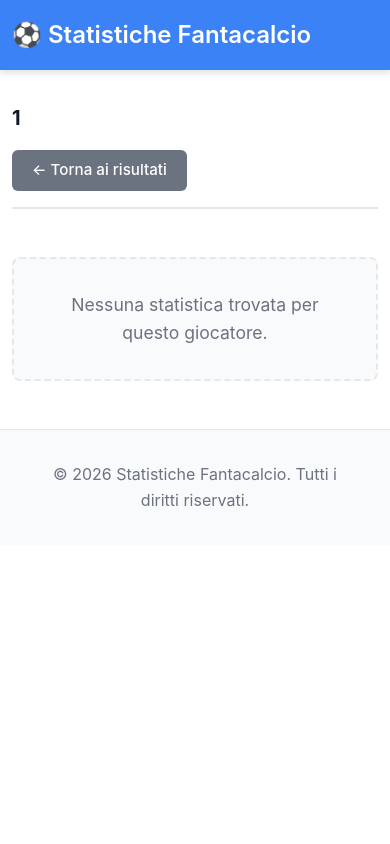
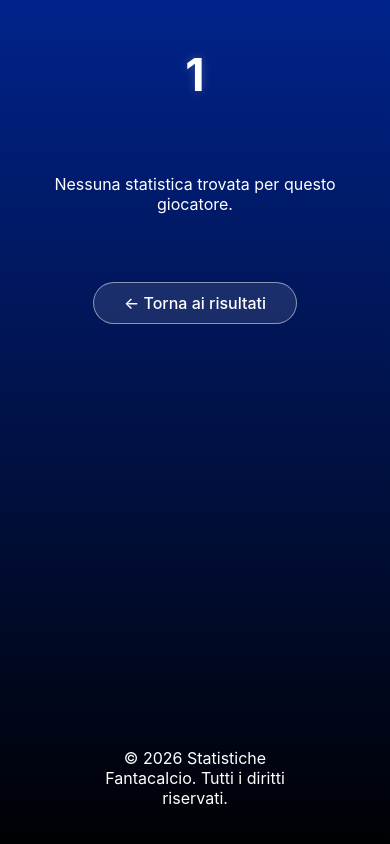
Before and after one commit to SaturnAnton/fanta-tracker, a Flask app: page /player/1 in a window 390 px wide. Run offline with Flask 3, Linux system fonts and the light colour scheme.

Commit message:
Miglioramento della parte grafica

```diff
--- a/main.py
+++ b/main.py
@@ -8,7 +8,6 @@ app = Flask(
     static_folder="static",
     static_url_path="/static",
 )
-
 
 app.register_blueprint(api_bp)
 
@@ -23,3 +22,6 @@ def home():
 def player_details(player_name: str):
     """Render the player details page."""
     return render_template("player.html", player_name=player_name)
+
+if __name__ == '__main__':
+    app.run(debug=True, host='0.0.0.0', port=5000)
--- a/static/css/style.css
+++ b/static/css/style.css
@@ -1,225 +1,126 @@
-/* ========================================
-   Global Styles
-   ======================================== */
-
-* {
-    margin: 0;
-    padding: 0;
-    box-sizing: border-box;
-}
-
 :root {
     --primary-color: #3b82f6;
     --primary-dark: #1e40af;
     --secondary-color: #6b7280;
-    --success-color: #10b981;
-    --danger-color: #ef4444;
     --border-color: #e5e7eb;
     --bg-light: #f9fafb;
     --text-primary: #111827;
     --text-secondary: #6b7280;
-    --shadow-sm: 0 1px 2px rgba(0, 0, 0, 0.05);
     --shadow-md: 0 4px 6px rgba(0, 0, 0, 0.1);
-    --shadow-lg: 0 10px 15px rgba(0, 0, 0, 0.1);
-}
-
-html {
-    scroll-behavior: smooth;
 }
 
 body {
-    font-family: -apple-system, BlinkMacSystemFont, 'Segoe UI', Roboto, 'Helvetica Neue', Arial, sans-serif;
-    color: var(--text-primary);
-    background-color: #ffffff;
-    line-height: 1.6;
+    margin: 0;
+    padding: 0;
+    font-family: 'Inter', sans-serif;
+    background: linear-gradient(to top, #000000, #002288, #0044ff, #002288, #000000);
+    background-size: 100% 400%;
+    animation: gradientMove 15s ease infinite;
+    min-height: 100vh;
+    display: flex;
+    flex-direction: column;
+    align-items: center;
+    position: relative;
+    color: white;
 }
 
-/* ========================================
-   Navbar
-   ======================================== */
-
-.navbar {
-    background-color: var(--primary-color);
-    color: white;
-    padding: 1rem 0;
-    box-shadow: var(--shadow-md);
-    position: sticky;
-    top: 0;
-    z-index: 100;
+@keyframes gradientMove {
+    0% { background-position: 0% 0%; }
+    50% { background-position: 0% 100%; }
+    100% { background-position: 0% 0%; }
 }
 
-.navbar-brand a {
-    color: white;
-    text-decoration: none;
-    font-size: 1.5rem;
-    font-weight: 600;
+.hero {
+    position: absolute;
+    bottom: calc(50% + 40px);
+    left: 50%;
+    transform: translateX(-50%);
+    text-align: center;
 }
 
-.navbar-brand a:hover {
-    opacity: 0.9;
-}
-
-/* ========================================
-   Container
-   ======================================== */
-
-.container {
-    max-width: 1200px;
-    margin: 0 auto;
-    padding: 0 1rem;
-}
-
-/* ========================================
-   Hero Section
-   ======================================== */
-
-.hero {
-    text-align: center;
-    padding: 3rem 1rem;
-    background: linear-gradient(135deg, var(--primary-color), var(--primary-dark));
-    color: white;
-    border-radius: 8px;
-    margin: 2rem 0;
+.hero h1, .hero p {
+    margin: 0;
+    color: #ffffff;
+    text-shadow: 0 0 4px rgba(255, 255, 255, 0.4);
+    background: transparent;
+    -webkit-font-smoothing: antialiased;
 }
 
 .hero h1 {
     font-size: 2.5rem;
-    margin-bottom: 1rem;
+    margin-bottom: 10px;
 }
 
-.hero p {
-    font-size: 1.1rem;
-    opacity: 0.9;
-}
-
-/* ========================================
-   Search Container
-   ======================================== */
-
 .search-container {
-    display: flex;
-    justify-content: center;
-    margin: 2rem 0;
+    position: absolute;
+    top: 50%;
+    left: 50%;
+    transform: translate(-50%, -50%);
+    width: 100%;
+    max-width: 500px;
 }
 
 .search-box-wrapper {
     position: relative;
     width: 100%;
-    max-width: 500px;
 }
 
 .search-box {
     width: 100%;
-    padding: 0.75rem 1rem;
-    font-size: 1rem;
-    border: 2px solid var(--border-color);
-    border-radius: 8px;
-    transition: all 0.2s ease;
+    padding: 15px 25px;
+    font-size: 1.1rem;
+    color: #000000;
+    background-color: #ffffff;
+    border: none;
+    border-radius: 30px;
+    box-sizing: border-box;
+    box-shadow: 0 5px 15px rgba(0, 0, 0, 0.1);
     outline: none;
 }
 
 .search-box:focus {
-    border-color: var(--primary-color);
-    box-shadow: 0 0 0 3px rgba(59, 130, 246, 0.1);
+    box-shadow: 0 5px 20px rgba(0, 68, 255, 0.3);
 }
-
-/* ========================================
-   Suggestions Dropdown
-   ======================================== */
 
 .suggestions-dropdown {
     position: absolute;
-    top: 100%;
+    top: calc(100% + 10px);
     left: 0;
-    right: 0;
-    background: white;
-    border: 2px solid var(--border-color);
-    border-top: none;
-    border-radius: 0 0 8px 8px;
-    max-height: 400px;
-    overflow-y: auto;
-    z-index: 1000;
-    box-shadow: var(--shadow-lg);
-}
-
-.suggestions-dropdown.hidden {
-    display: none;
+    width: 100%;
+    background-color: #ffffff;
+    border-radius: 15px;
+    box-shadow: 0 10px 25px rgba(0, 0, 0, 0.15);
+    overflow: hidden;
+    z-index: 10;
 }
 
 .suggestion-item {
-    padding: 0.75rem 1rem;
+    padding: 15px 25px;
+    color: #000000;
+    font-size: 1rem;
     cursor: pointer;
-    transition: background-color 0.15s ease;
-    border-bottom: 1px solid var(--border-color);
+    border-bottom: 1px solid #f0f0f0;
+    transition: background-color 0.2s ease;
 }
 
-.suggestion-item:last-child {
+.suggestion-item:hover {
+    background-color: #f9f9f9;
+}
+
+.player-header {
+    text-align: center;
+    margin-top: 3rem;
+    margin-bottom: 1.5rem;
+    width: 100%;
     border-bottom: none;
 }
 
-.suggestion-item:hover {
-    background-color: var(--bg-light);
+.player-header h1 {
+    font-size: 2.8rem;
+    color: #ffffff;
+    margin: 0;
+    text-shadow: 0 0 10px rgba(255, 255, 255, 0.2);
 }
-
-.suggestion-item strong {
-    color: var(--primary-color);
-    font-weight: 600;
-}
-
-/* ========================================
-   Player Header
-   ======================================== */
-
-.player-header {
-    display: flex;
-    justify-content: space-between;
-    align-items: center;
-    margin: 2rem 0 3rem 0;
-    padding-bottom: 1rem;
-    border-bottom: 2px solid var(--border-color);
-}
-
-.player-header h1 {
-    font-size: 2rem;
-}
-
-/* ========================================
-   Buttons
-   ======================================== */
-
-.btn {
-    display: inline-block;
-    padding: 0.5rem 1.25rem;
-    font-size: 0.95rem;
-    border: none;
-    border-radius: 6px;
-    cursor: pointer;
-    text-decoration: none;
-    transition: all 0.2s ease;
-    font-weight: 500;
-}
-
-.btn-primary {
-    background-color: var(--primary-color);
-    color: white;
-}
-
-.btn-primary:hover {
-    background-color: var(--primary-dark);
-}
-
-.btn-secondary {
-    background-color: var(--secondary-color);
-    color: white;
-}
-
-.btn-secondary:hover {
-    background-color: #4b5563;
-}
-
-/* ========================================
-   Table Styles
-   ======================================== */
 
 .table-container {
     margin: 2rem 0;
@@ -236,6 +137,7 @@ body {
     width: 100%;
     border-collapse: collapse;
     background-color: white;
+    color:#000000
 }
 
 .player-table thead {
@@ -263,103 +165,45 @@ body {
     background-color: rgba(249, 250, 251, 0.5);
 }
 
-/* ========================================
-   Message States
-   ======================================== */
+.button-footer {
+    text-align: center;
+    margin-top: 20px;
+    margin-bottom: 50px;
+    width: 100%;
+}
 
-.loading,
-.no-data,
-.no-results {
-    text-align: center;
-    padding: 2rem;
-    font-size: 1.1rem;
-    color: var(--text-secondary);
+.btn-secondary {
+    display: inline-block;
+    padding: 10px 30px;
+    background-color: rgba(255, 255, 255, 0.1);
+    color: white;
+    border: 1px solid rgba(255, 255, 255, 0.5);
+    border-radius: 25px;
+    text-decoration: none;
+    font-weight: 500;
+    transition: all 0.3s ease;
+}
+
+.btn-secondary:hover {
+    background-color: white;
+    color: black;
 }
 
 .hidden {
     display: none !important;
 }
 
-.no-data,
-.no-results {
-    background-color: var(--bg-light);
-    border-radius: 8px;
-    border: 2px dashed var(--border-color);
+.loading, .no-data {
+    text-align: center;
+    padding: 2rem;
+    color: white;
 }
 
-/* ========================================
-   Footer
-   ======================================== */
-
 .footer {
-    background-color: var(--bg-light);
-    color: var(--text-secondary);
+    color: #ffffff;
+    position: absolute;
+    bottom: 20px;
+    left: 50%;
+    transform: translateX(-50%);
     text-align: center;
-    padding: 2rem;
-    margin-top: 3rem;
-    border-top: 1px solid var(--border-color);
 }
-
-.footer p {
-    margin: 0;
-}
-
-/* ========================================
-   Responsive Design
-   ======================================== */
-
-@media (max-width: 768px) {
-    .hero {
-        padding: 2rem 1rem;
-    }
-
-    .hero h1 {
-        font-size: 1.75rem;
-    }
-
-    .hero p {
-        font-size: 1rem;
-    }
-
-    .player-header {
-        flex-direction: column;
-        gap: 1rem;
-        align-items: flex-start;
-    }
-
-    .player-header h1 {
-        font-size: 1.5rem;
-    }
-
-    .player-table {
-        font-size: 0.9rem;
-    }
-
-    .player-table th,
-    .player-table td {
-        padding: 0.5rem;
-    }
-
-    .search-box-wrapper {
-        max-width: 100%;
-    }
-}
-
-@media (max-width: 480px) {
-    .container {
-        padding: 0 0.75rem;
-    }
-
-    .hero h1 {
-        font-size: 1.5rem;
-    }
-
-    .player-header h1 {
-        font-size: 1.25rem;
-    }
-
-    .search-box {
-        padding: 0.5rem 0.75rem;
-        font-size: 0.95rem;
-    }
-}
--- a/templates/base.html
+++ b/templates/base.html
@@ -3,18 +3,11 @@
 <head>
     <meta charset="UTF-8">
     <meta name="viewport" content="width=device-width, initial-scale=1.0">
-    <title>{% block title %}Statistiche Fantacalcio{% endblock %}</title>
+    <title>FantaTracker</title>
+    <link rel="icon" type="image/png" href="{{ url_for('static', filename='img/ball.png') }}">
     <link rel="stylesheet" href="{{ url_for('static', filename='css/style.css') }}">
 </head>
 <body>
-    <nav class="navbar">
-        <div class="container">
-            <div class="navbar-brand">
-                <a href="{{ url_for('home') }}">⚽ Statistiche Fantacalcio</a>
-            </div>
-        </div>
-    </nav>
-
     <div class="container">
         {% block content %}{% endblock %}
     </div>
--- a/templates/index.html
+++ b/templates/index.html
@@ -4,8 +4,8 @@
 
 {% block content %}
 <div class="hero">
-    <h1>Ricerca Statistiche Fantacalcio</h1>
-    <p>Trova e visualizza le statistiche dettagliate di qualsiasi giocatore di fantacalcio</p>
+    <h1>FantaTracker</h1>
+    <p>FantaTracker: 10 anni di Serie A. Un solo posto per analizzarli tutti.</p>
 </div>
 
 <div class="search-container">
--- a/templates/player.html
+++ b/templates/player.html
@@ -5,7 +5,6 @@
 {% block content %}
 <div class="player-header">
     <h1>{{ player_name }}</h1>
-    <a href="{{ url_for('home') }}" class="btn btn-secondary">← Torna ai risultati</a>
 </div>
 
 <div id="loadingMessage" class="loading">
@@ -21,6 +20,10 @@
 
 <div id="noDataMessage" class="no-data hidden">
     <p>Nessuna statistica trovata per questo giocatore.</p>
+</div>
+
+<div class="button-footer">
+    <a href="{{ url_for('home') }}" class="btn-secondary">← Torna ai risultati</a>
 </div>
 
 <script>
```
Also changed, not shown: IMPLEMENTATION_GUIDE.md (deleted, +0 -358 lines), public/favicon.ico (deleted), static/img/ball.png (added).
